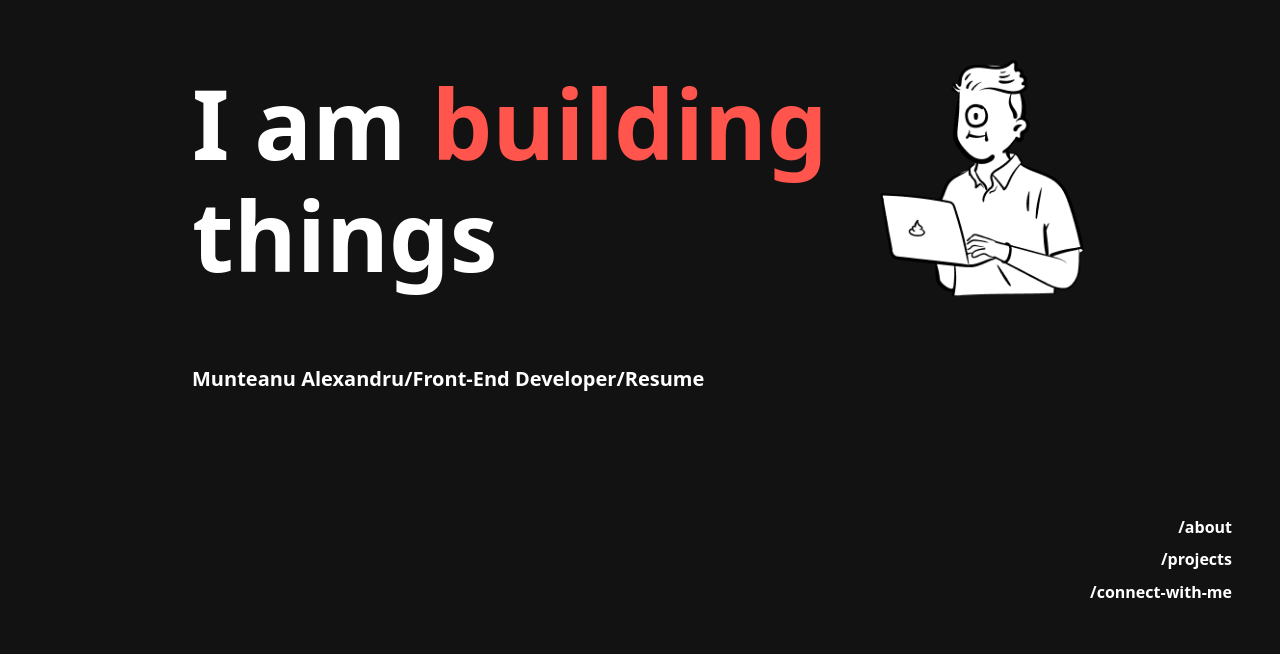
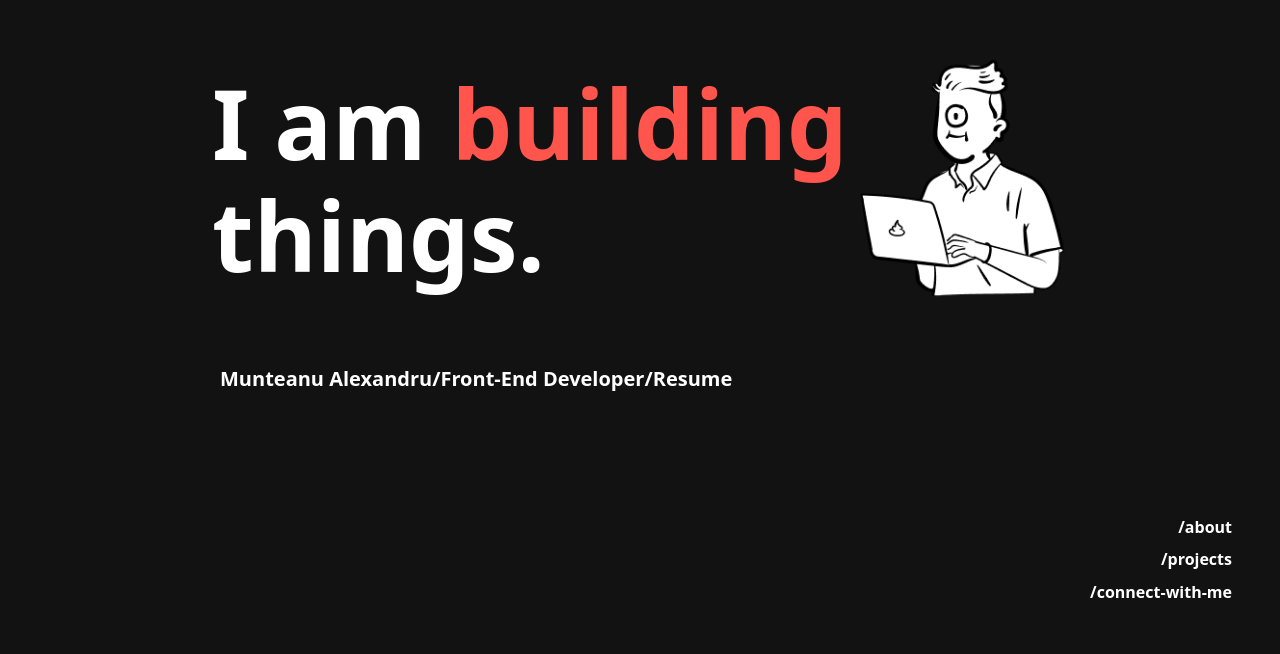
Before and after one commit to Munteanu01/Portfolio, a website: page src/index.html in a window 1280 px wide. Shown: the part 143-797 px from the top of the page. Drawn offline with Linux system fonts and the light colour scheme.

Commit message:
cleaning

```diff
--- a/src/index.html
+++ b/src/index.html
@@ -10,12 +10,12 @@
     <title>Portfolio</title>
 </head>
 <body class="bg-[#121212] text-[#FFFFFF]">
-    <section class="h-[100vh] pt-[25vh]">
-        <div class="flex justify-between xl:mx-48 lg:mx-32 md:mx-24 mx-7">
-            <h1 class="font-bold xl:text-[6rem] lg:text-[5rem] text-[2rem] my-auto lg:leading-[7rem] leading-[40px]">I am <span class="rgbEffect">building</span><br class="hidden lg:flex"> things</h1>
+    <section class="h-[100vh] pt-[25vh] xl:mx-48 lg:mx-32 md:mx-24">
+        <div class="flex justify-between  mx-5">
+            <h1 class="font-bold xl:text-[6rem] lg:text-[4rem] text-[2rem] my-auto lg:leading-[7rem] leading-[40px]">I am <span class="rgbEffect">building</span><br class="hidden lg:flex"> things.</h1>
             <img class="xl:w-52 lg:w-44 w-28 object-contain" src="./img/My_Peep.png" alt="">
         </div>
-        <p class="font-semibold xl:text-xl mt-16  xl:mx-48 lg:mx-32 md:mx-24 mx-7">Munteanu Alexandru/<br class="flex lg:hidden">Front-End Developer/<br class="flex lg:hidden"><a id="resumeLink" href="">Resume<i class="opacity-0 fa-sharp fa-solid fa-chevron-right fa-xs relative top-[1.5px] left-[1px]"></i></a></p>
+        <p class="font-semibold xl:text-xl mt-16 mx-7">Munteanu Alexandru/<br class="flex md:hidden">Front-End Developer/<br class="flex md:hidden"><a id="resumeLink" href="">Resume<i class="opacity-0 fa-sharp fa-solid fa-chevron-right fa-xs relative top-[1.5px] left-[1px]"></i></a></p>
     </section>
     <section id="about" class="mx-48">
         <h1 class="text-[46px] font-bold pb-10">/ about me</h1>
```
Also changed, not shown: dist/output.css.
